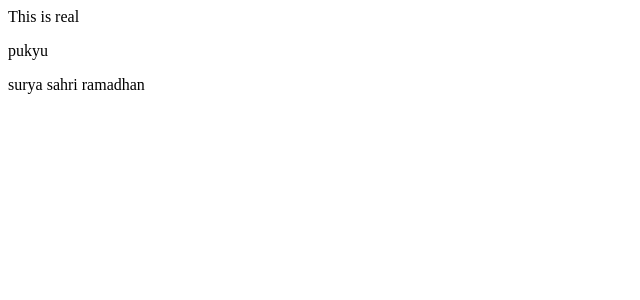
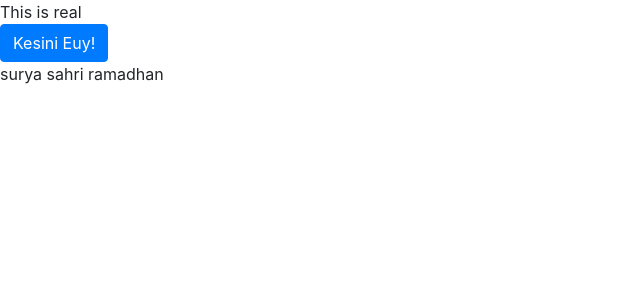
Before and after one commit to suryasahriramadhan/jdwlgntk, a PHP site: the page made by application/views/pages/hompage.php in a window 1280 px wide. Shown: the top 300 px of the page, without its empty margins (0-640 px from the left). Run offline with PHP 8.4, Linux system fonts and the light colour scheme; the template is opened without the code that fills it, so the values that code supplies are empty.

Commit message:
ganti hompage an header

```diff
--- a/application/views/pages/hompage.php
+++ b/application/views/pages/hompage.php
@@ -1 +1 @@
-<p> pukyu </p>
+<a href="ayam.com" class="btn btn-primary" role="button">Kesini Euy!</a>
--- a/application/views/template/header.php
+++ b/application/views/template/header.php
@@ -3,6 +3,8 @@
 		<title>
 			penjadwalan genetika
 		</title>
+		<link rel="stylesheet" href="https://maxcdn.bootstrapcdn.com/bootstrap/4.0.0/css/bootstrap.min.css" integrity="sha384-Gn5384xqQ1aoWXA+058RXPxPg6fy4IWvTNh0E263XmFcJlSAwiGgFAW/dAiS6JXm" crossorigin="anonymous">
+		<script src="https://maxcdn.bootstrapcdn.com/bootstrap/4.0.0/js/bootstrap.min.js" integrity="sha384-JZR6Spejh4U02d8jOt6vLEHfe/JQGiRRSQQxSfFWpi1MquVdAyjUar5+76PVCmYl" crossorigin="anonymous"></script>
 	</head>
 	<body>
 	<header>This is real</header>
```
